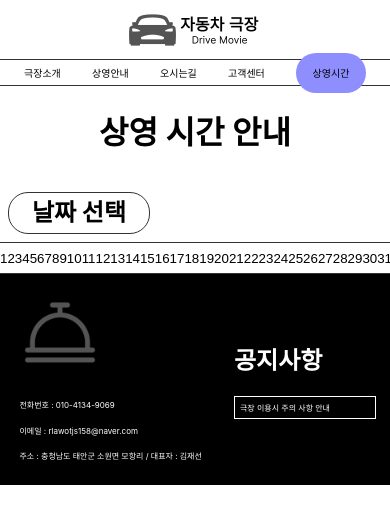
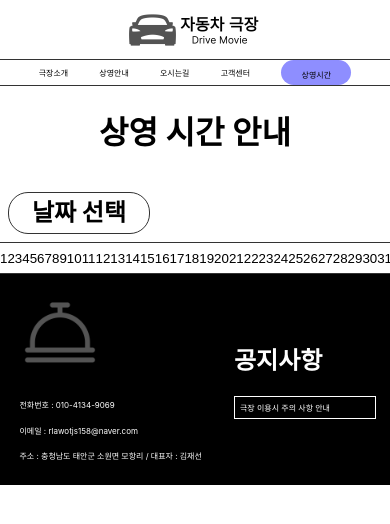
Before and after one commit to TheNanO18/project, a React (Create React App) app in the folder movieproject/: page /preOrder in a window 390 px wide. Shown: the top 524 px of the page. Built offline with nearby package versions, Linux system fonts and the light colour scheme; some icons are missing.

Commit message:
update data

```diff
--- a/movieproject/src/front/css/commonHeaders.scss
+++ b/movieproject/src/front/css/commonHeaders.scss
@@ -84,12 +84,12 @@ header{
         }
         ul{
             li{
-                @include importantify(height, 40px);
-                @include importantify(line-height, 36px);
+                height:40px;
+                line-height:34px;
                 a{
                     @include importantify(text-decoration, none);
                     @include importantify(color, black);
-                    @include importantify(font-size, 10px);
+                    @include importantify(font-size, 8px);
                 }
             }
         }
--- a/movieproject/src/front/css/main.scss
+++ b/movieproject/src/front/css/main.scss
@@ -287,6 +287,15 @@
                             width:70px;
                             height:120px;
                             position:relative;
+                            .film-movie{
+                                a{
+                                    width:100px;
+                                    height:20px;
+                                    line-height:20px;
+                                    font-size:8px;
+                                    margin:0 10px 0 10px;
+                                }
+                            }
                         }
                     }
                 }
--- a/movieproject/src/front/css/thtrIntrd.scss
+++ b/movieproject/src/front/css/thtrIntrd.scss
@@ -63,3 +63,17 @@
         }
     }
 }
+@media screen and (max-width:450px) {
+    .thtrlntrdBk{
+        header{
+            ul{
+                .thtrIntrd{
+                    width:50px;
+                    height:16px;
+                    text-align:center;
+                    line-height:12px;
+                }
+            }
+        }
+    }
+}
```
